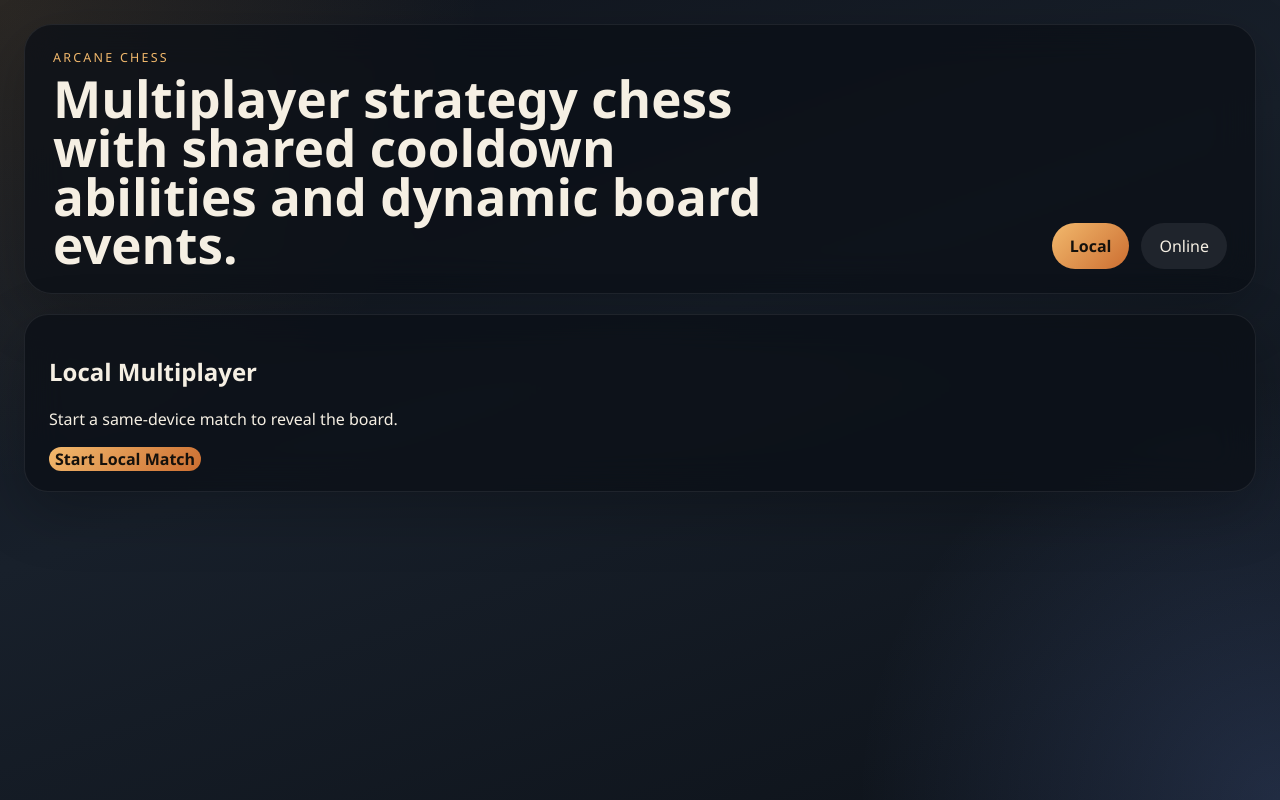
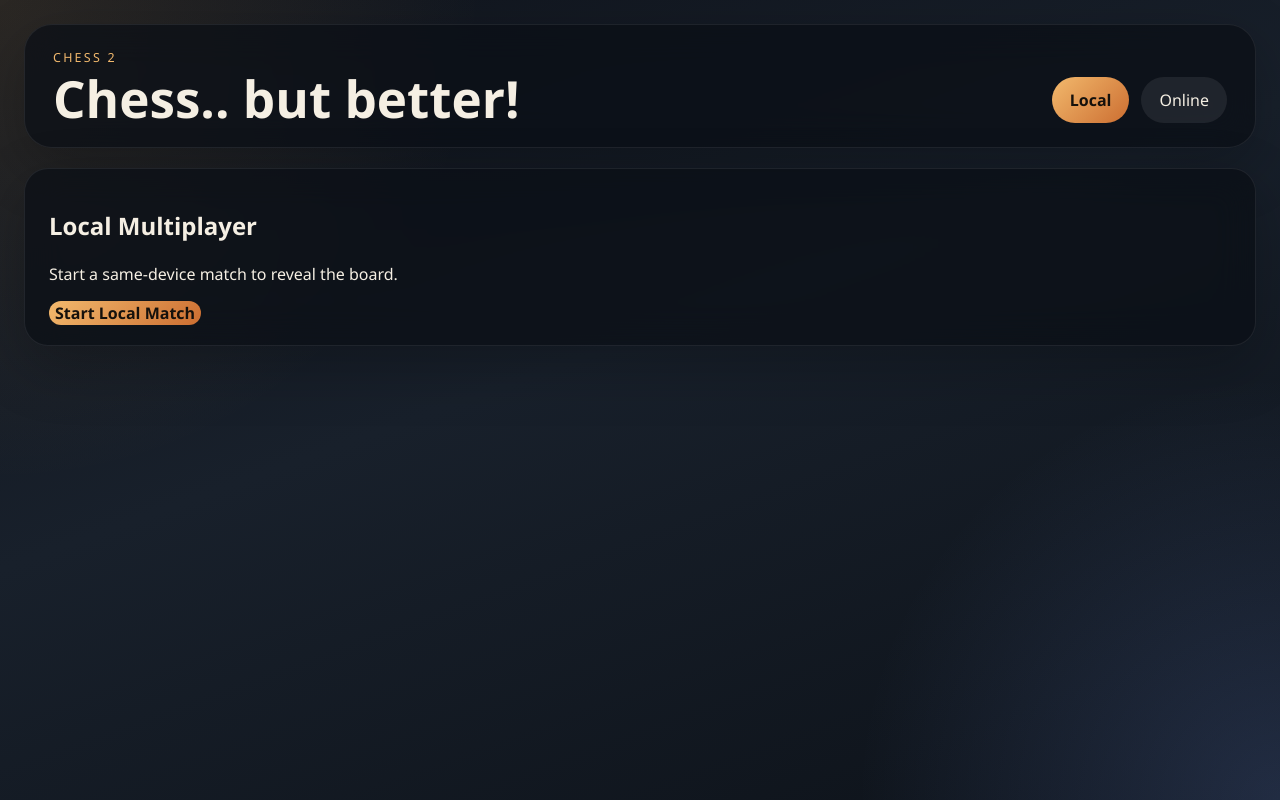
Before and after one commit to Redx159/chess-2, a React (Vite) app: page / in a window 1280 px wide. Built offline with nearby package versions, Linux system fonts and the light colour scheme; no server answers.

Commit message:
bdlt lktba wsafi

```diff
--- a/frontend/i18n.js
+++ b/frontend/i18n.js
@@ -7,8 +7,8 @@ export function detectLanguage() {
 
 export const translations = {
   en: {
-    appName: "Arcane Chess",
-    appTagline: "Multiplayer strategy chess with shared cooldown abilities and dynamic board events.",
+    appName: "Chess 2",
+    appTagline: "Chess.. but better!",
     local: "Local",
     online: "Online",
     localMultiplayer: "Local Multiplayer",
@@ -81,8 +81,8 @@ export const translations = {
     eventRestoreDescription: "Standing on a restore tile resets that piece type's cooldown.",
   },
   fr: {
-    appName: "Arcane Chess",
-    appTagline: "Jeu d'echecs multijoueur avec capacites a recharge et evenements dynamiques.",
+    appName: "Chess 2",
+    appTagline: "Les échecs... mais en mieux !",
     local: "Local",
     online: "En ligne",
     localMultiplayer: "Partie locale",
--- a/index.html
+++ b/index.html
@@ -3,7 +3,7 @@
   <head>
     <meta charset="UTF-8" />
     <meta name="viewport" content="width=device-width, initial-scale=1.0" />
-    <title>Arcane Chess</title>
+    <title>Chess 2</title>
   </head>
   <body>
     <div id="root"></div>
```
